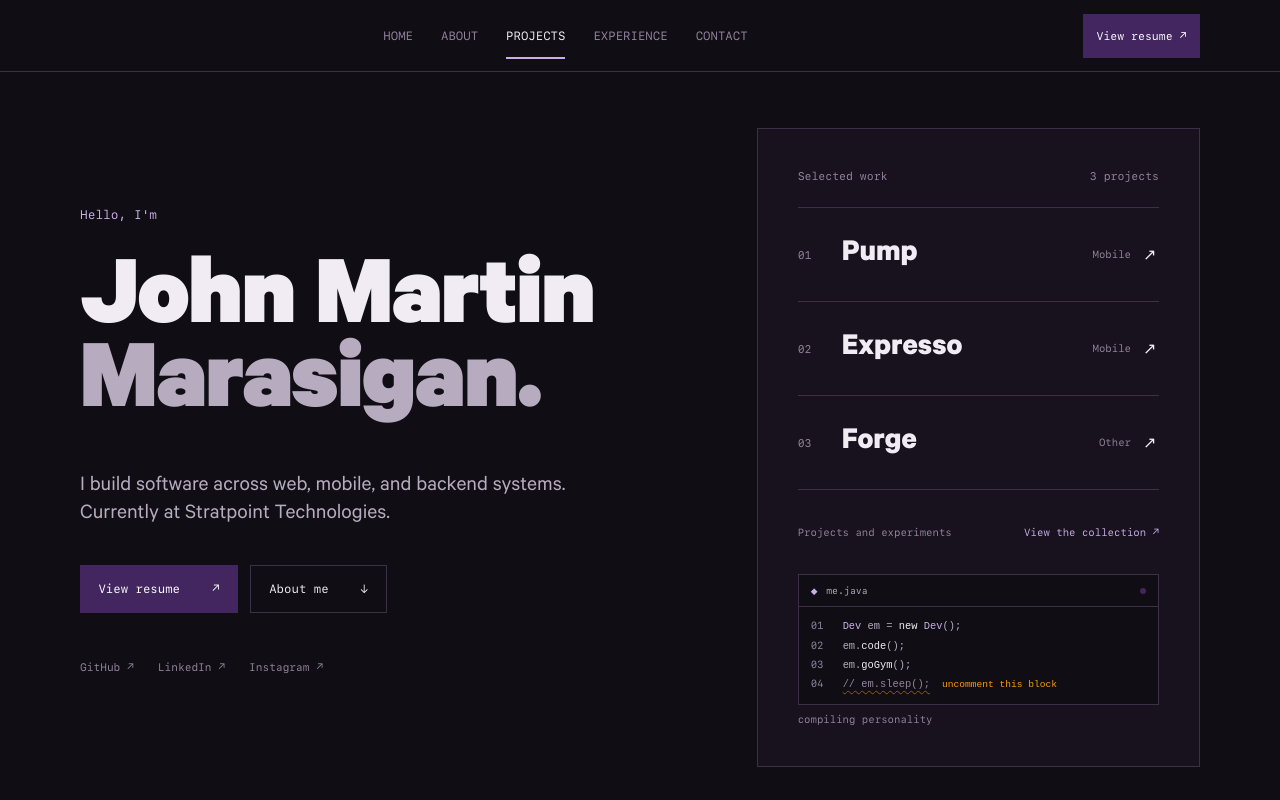
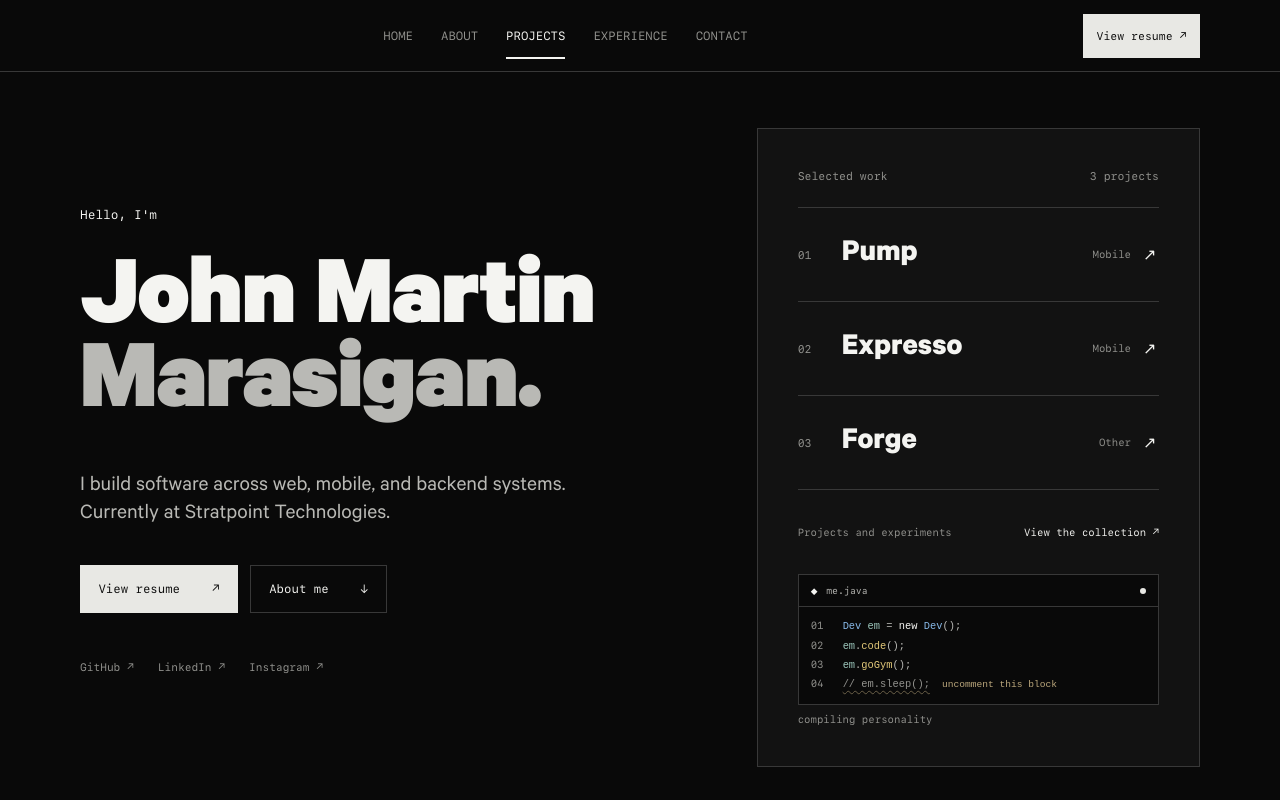
Before and after one commit to jmrsgn/portfolio, a React (Vite) app: page / in a window 1280 px wide. Shown: the top 800 px of the page. Built offline with nearby package versions, Linux system fonts and the light colour scheme.

Commit message:
chore: change look and feel

```diff
--- a/index.html
+++ b/index.html
@@ -16,7 +16,7 @@
 
     <meta name="page-type" content="software" />
     <meta name="site-kind" content="software" />
-    <meta name="theme-color" content="#100D14" />
+    <meta name="theme-color" content="#090909" />
     <meta property="og:type" content="website" />
     <meta property="og:title" content="John Martin Marasigan — Software Engineer" />
     <meta property="og:description" content="Software engineering across web, mobile, and backend systems." />
--- a/public/index.html
+++ b/public/index.html
@@ -4,7 +4,7 @@
     <meta charset="utf-8" />
     <link rel="icon" href="%PUBLIC_URL%/logo.png" />
     <meta name="viewport" content="width=device-width, initial-scale=1" />
-    <meta name="theme-color" content="#000000" />
+    <meta name="theme-color" content="#090909" />
     <meta
       name="description"
       content="Web site created using create-react-app"
--- a/src/components/about/styles/about.ts
+++ b/src/components/about/styles/about.ts
@@ -198,7 +198,7 @@ export const ContainerTechInfo = styled.article`
 
   @media (hover: hover) {
     &:hover {
-      background: rgba(201, 175, 232, 0.035);
+      background: ${COLORS.HOVER_TINT};
     }
   }
 
@@ -278,7 +278,7 @@ export const TechTag = styled.span`
 
   border-radius: 4px;
 
-  background: rgba(201, 175, 232, 0.05);
+  background: ${COLORS.HOVER_TINT};
 
   color: ${COLORS.PRIMARY_LIGHT};
 
@@ -375,7 +375,7 @@ export const TechStackItem = styled.div`
 
   @media (hover: hover) and (pointer: fine) and (prefers-reduced-motion: no-preference) {
     &:hover {
-      background: rgba(201, 175, 232, 0.045);
+      background: ${COLORS.HOVER_TINT};
 
       svg {
         color: ${COLORS.PRIMARY_LIGHT};
--- a/src/components/contact/styles/contact.ts
+++ b/src/components/contact/styles/contact.ts
@@ -45,7 +45,7 @@ export const ItemButton = styled.a`
 
   &:hover {
     color: ${COLORS.TEXT_INVERSE};
-    background: ${COLORS.PRIMARY};
+    background: ${COLORS.PRIMARY_HOVER};
   }
 
   @media (hover: hover) and (pointer: fine) {
--- a/src/components/experiences/styles/experiences.ts
+++ b/src/components/experiences/styles/experiences.ts
@@ -226,7 +226,7 @@ export const CurrentBadge = styled.span`
 
   border-radius: 4px;
 
-  background: rgba(201, 175, 232, 0.05);
+  background: ${COLORS.HOVER_TINT};
 
   color: ${COLORS.SUCCESS};
 
@@ -335,7 +335,7 @@ export const ContainerCertificate = styled.div`
     background-color 0.2s ease;
 
   &:hover {
-    background: rgba(201, 175, 232, 0.04);
+    background: ${COLORS.HOVER_TINT};
   }
 
   @media (max-width: 767px) {
--- a/src/components/home/styles.tsx
+++ b/src/components/home/styles.tsx
@@ -2,6 +2,10 @@ import styled from "styled-components";
 
 import * as COLORS from "../../constants/styles/colors";
 import { FONTS } from "../../fonts/fonts";
+
+const CODE_TYPE = "#87B8E7";
+const CODE_VARIABLE = "#9CC7BC";
+const CODE_METHOD = "#E3C979";
 
 export const Hero = styled.section`
   min-height: 100svh;
@@ -193,8 +197,10 @@ export const CodeSnippet = styled.div`
 
   code { white-space: pre; }
   .line-number { color: ${COLORS.TEXT_TERTIARY}; user-select: none; }
-  .type { color: ${COLORS.PRIMARY_LIGHT}; }
-  .keyword, .method { color: ${COLORS.TEXT_PRIMARY}; }
+  .type { color: ${CODE_TYPE}; }
+  .variable { color: ${CODE_VARIABLE}; }
+  .method { color: ${CODE_METHOD}; }
+  .keyword { color: ${COLORS.TEXT_PRIMARY}; }
   .comment { color: ${COLORS.TEXT_TERTIARY}; }
 
   .comment-line {
--- a/src/components/projects/styles/projects.ts
+++ b/src/components/projects/styles/projects.ts
@@ -163,14 +163,14 @@ export const ItemProject = styled.article`
 
   @media ${VIEWPORT.desktopUp} and (hover: hover) and (pointer: fine) {
     &:hover {
-      background: rgba(201, 175, 232, 0.05);
+      background: ${COLORS.HOVER_TINT};
       border-color: ${COLORS.PRIMARY};
       box-shadow: inset 2px 0 ${COLORS.PRIMARY};
     }
   }
 
   &[data-selected="true"] {
-    background: rgba(201, 175, 232, 0.05);
+    background: ${COLORS.HOVER_TINT};
     border-color: ${COLORS.PRIMARY_LIGHT};
     box-shadow: inset 2px 0 ${COLORS.PRIMARY_LIGHT};
   }
--- a/src/constants/styles/colors.ts
+++ b/src/constants/styles/colors.ts
@@ -1,44 +1,45 @@
 // ---- Backgrounds ----
 
-export const BACKGROUND = "#100D14";
-export const SURFACE = "#17121D";
-export const SURFACE_ELEVATED = "#211A29";
+export const BACKGROUND = "#090909";
+export const SURFACE = "#121212";
+export const SURFACE_ELEVATED = "#1A1A1A";
 
 // ---- Borders ----
 
-export const BORDER = "#3B3045";
+export const BORDER = "#383838";
+export const HOVER_TINT = "rgba(255, 255, 255, 0.045)";
 
 // ---- Text ----
 
-export const TEXT_PRIMARY = "#F1ECF4";
-export const TEXT_SECONDARY = "#B7ABBF";
-export const TEXT_TERTIARY = "#93849E";
-export const TEXT_DISABLED = "#71647A";
-export const TEXT_INVERSE = "#FFFFFF";
+export const TEXT_PRIMARY = "#F4F4F1";
+export const TEXT_SECONDARY = "#B9B9B5";
+export const TEXT_TERTIARY = "#92928E";
+export const TEXT_DISABLED = "#70706C";
+export const TEXT_INVERSE = "#090909";
 
 // ---- Primary ----
 
-export const PRIMARY = "#43265F";
-export const PRIMARY_HOVER = "#57367A";
-export const PRIMARY_LIGHT = "#C9AFE8";
-export const PRIMARY_DARK = "#301B45";
-export const PRIMARY_SUBTLE = "#EADFF4";
+export const PRIMARY = "#E8E8E4";
+export const PRIMARY_HOVER = "#CFCFCB";
+export const PRIMARY_LIGHT = "#F4F4F1";
+export const PRIMARY_DARK = "#555552";
+export const PRIMARY_SUBTLE = "#DADAD6";
 
 // ---- Semantic ----
 
-export const SUCCESS = "#8BCBA2";
-export const WARNING = "#F59E0B";
-export const ERROR = "#EF4444";
-export const INFO = "#8B5CF6";
+export const SUCCESS = "#BABAB5";
+export const WARNING = "#BBA77C";
+export const ERROR = "#C6A0A0";
+export const INFO = "#AFAFAC";
 
 // ---- Shadows ----
 
 export const SHADOW_SOFT = "0px 4px 12px rgba(0, 0, 0, 0.45)";
 export const SHADOW_STRONG = "0px 8px 24px rgba(0, 0, 0, 0.65)";
-export const SHADOW_GLOW_PRIMARY = "0 0 0 2px rgba(201, 175, 232, 0.18)";
+export const SHADOW_GLOW_PRIMARY = "0 0 0 2px rgba(244, 244, 241, 0.14)";
 
 // ---- Gradients ----
 
-export const GRADIENT_HERO = "linear-gradient(135deg, #100D14, #17121D)";
+export const GRADIENT_HERO = "linear-gradient(135deg, #090909, #121212)";
 
-export const GRADIENT_ACCENT = "linear-gradient(90deg, #43265F, #C9AFE8)";
+export const GRADIENT_ACCENT = "linear-gradient(90deg, #CFCFCB, #F4F4F1)";
--- a/src/containers/home.tsx
+++ b/src/containers/home.tsx
@@ -112,17 +112,18 @@ export function HomeContainer() {
             <CodeSnippet>
               <span className="line-number">01</span>
               <code>
-                <span className="type">Dev</span> em ={" "}
+                <span className="type">Dev</span>{" "}
+                <span className="variable">em</span> ={" "}
                 <span className="keyword">new</span>{" "}
                 <span className="type">Dev</span>();
               </code>
               <span className="line-number">02</span>
               <code>
-                em.<span className="method">code</span>();
+                <span className="variable">em</span>.<span className="method">code</span>();
               </code>
               <span className="line-number">03</span>
               <code>
-                em.<span className="method">goGym</span>();
+                <span className="variable">em</span>.<span className="method">goGym</span>();
               </code>
               <span className="line-number">04</span>
               <code className="comment-line">
--- a/src/globalComponents.ts
+++ b/src/globalComponents.ts
@@ -178,7 +178,7 @@ export const SocialIcon = styled.a`
     background-color: ${COLORS.PRIMARY};
 
     svg {
-      color: ${COLORS.TEXT_PRIMARY};
+      color: ${COLORS.TEXT_INVERSE};
     }
   }
 
```
